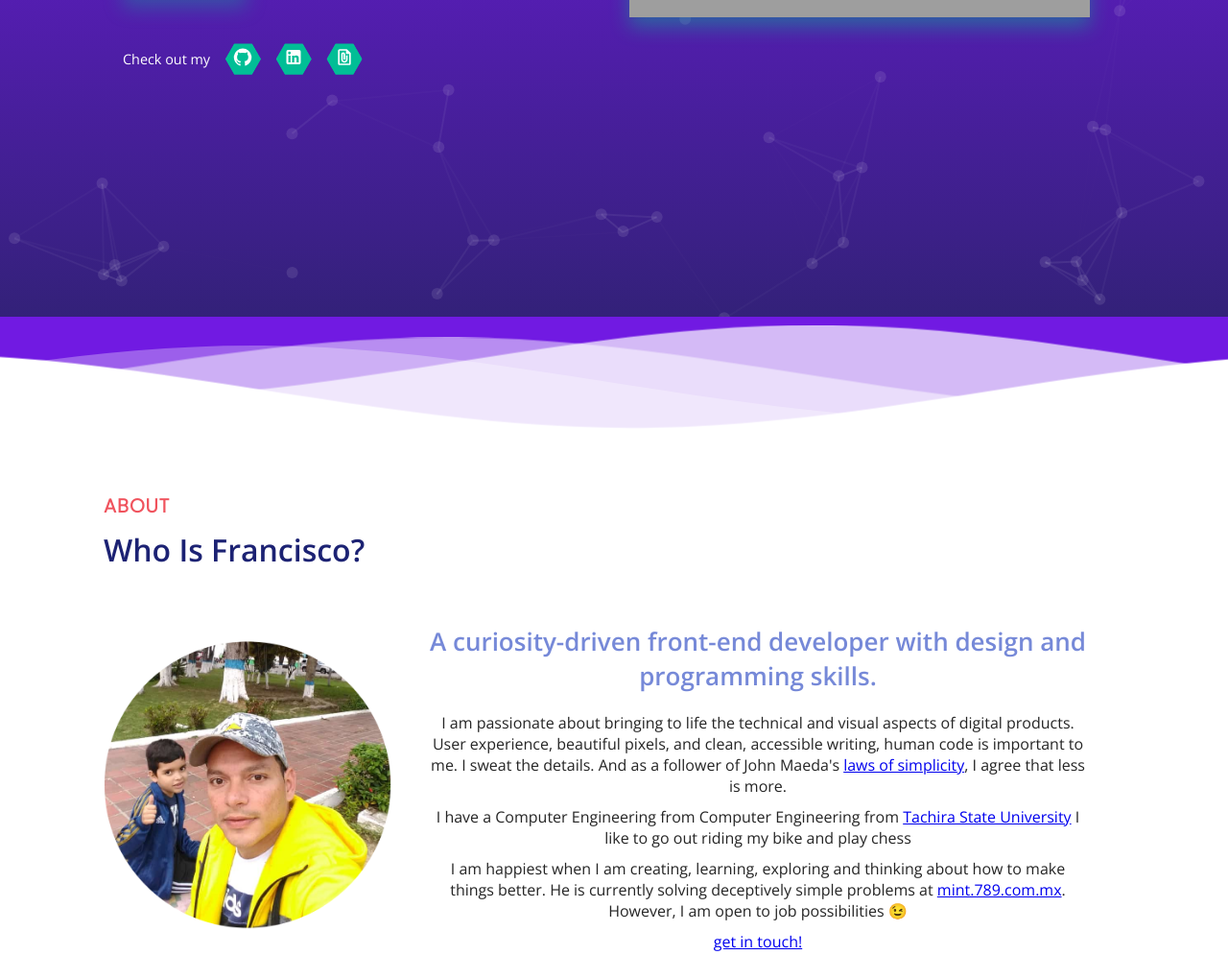
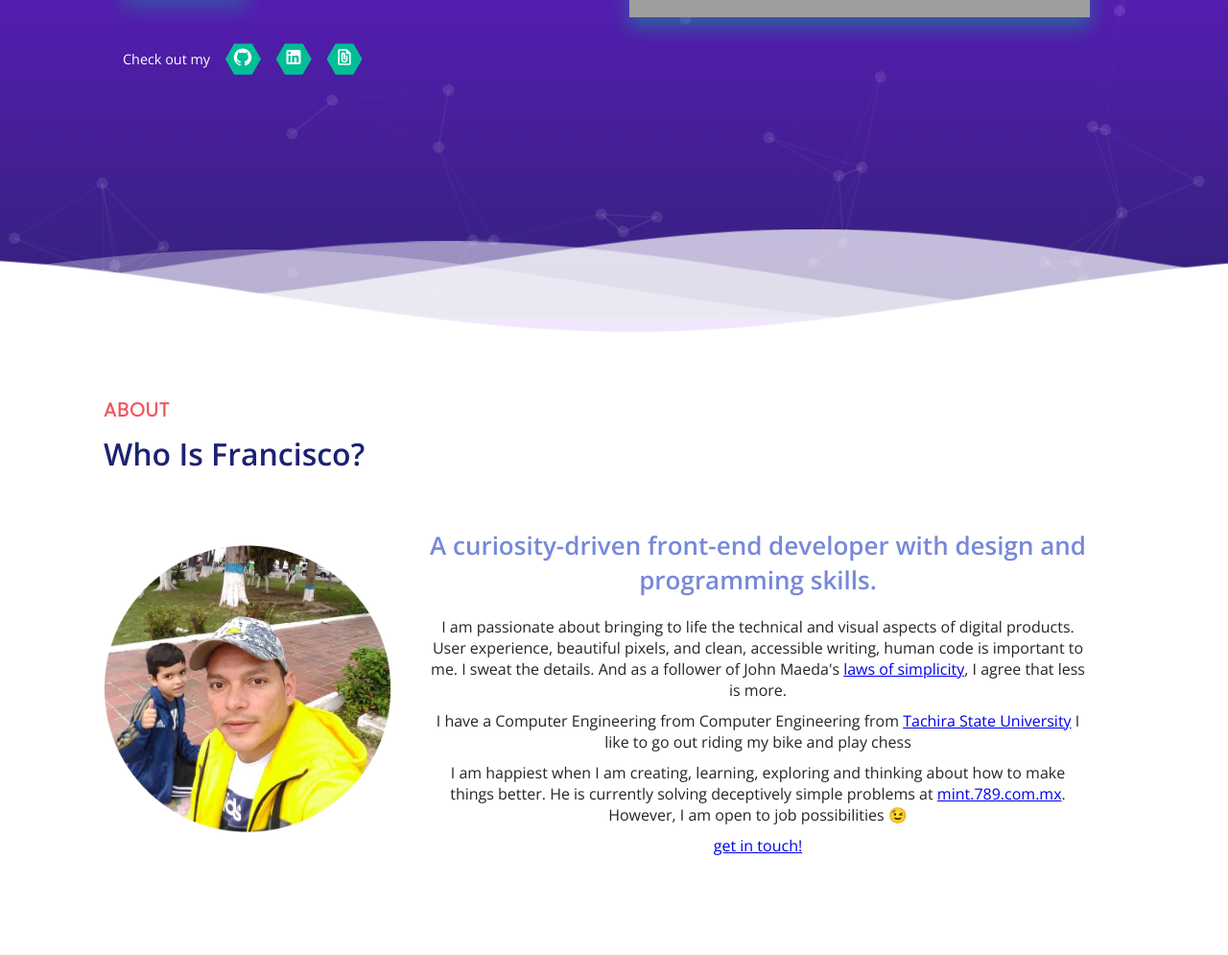
Before and after one commit to majoco/majoco.github.io, a PHP site: page / in a window 1280 px wide. Shown: the part 470-1465 px from the top of the page at 96% size. Run offline with PHP 8.4, Linux system fonts and the light colour scheme; some libraries are stand-ins or nearby versions; some web fonts are replaced; grey boxes are pictures that could not be loaded.

Commit message:
version 175

```diff
--- a/portfolio/index.html
+++ b/portfolio/index.html
@@ -530,7 +530,7 @@
           </div>
         </div>
 
-        <section class="div_slicks">
+        <section class="div_slicks mt-100">
 
           <div>
             <svg class="waves" xmlns="http://www.w3.org/2000/svg" xmlns:xlink="http://www.w3.org/1999/xlink" viewBox="0 24 150 28" preserveAspectRatio="none" shape-rendering="auto">
--- a/portfolio/style.css
+++ b/portfolio/style.css
@@ -328,6 +328,9 @@ div {
   height: 70vh;
   padding-top: 20vh;
   padding-bottom: 20vh;
+}
+.mt-100{
+  margin-top: -100px;
 }
 .slick-slide {
   margin: auto;
```
